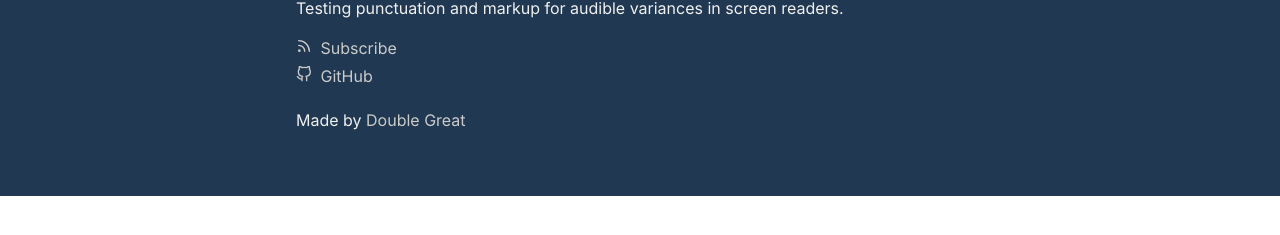
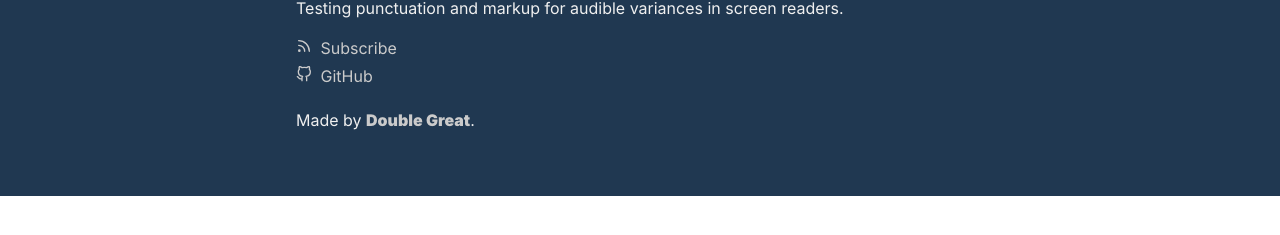
Before and after one commit to double-great/listen, a Jekyll site: the page built from index.md, in a window 1280 px wide. Shown: the part 576-811 px from the top of the page. Built offline with Jekyll 4.4.1, drawn with Linux system fonts in a browser that asks for light colours.

Commit message:
black font weight on footer

```diff
--- a/_includes/footer.html
+++ b/_includes/footer.html
@@ -24,8 +24,8 @@
         {%- endif -%}
       </ul>
     </div>
-    <div>
-      <p>Made by <a href="{{site.url}}">Double Great</a></p>
+    <div class="site-footer-logo">
+      <p>Made by <a href="{{site.url}}">Double Great</a>.</p>
     </div>
   </div>
 </footer>
--- a/_sass/_junkdrawer.scss
+++ b/_sass/_junkdrawer.scss
@@ -133,6 +133,10 @@
       }
     }
   }
+
+  .site-footer-logo a {
+    font-weight: $font-weight-black;
+  }
 }
 
 .social-media-list {
```
